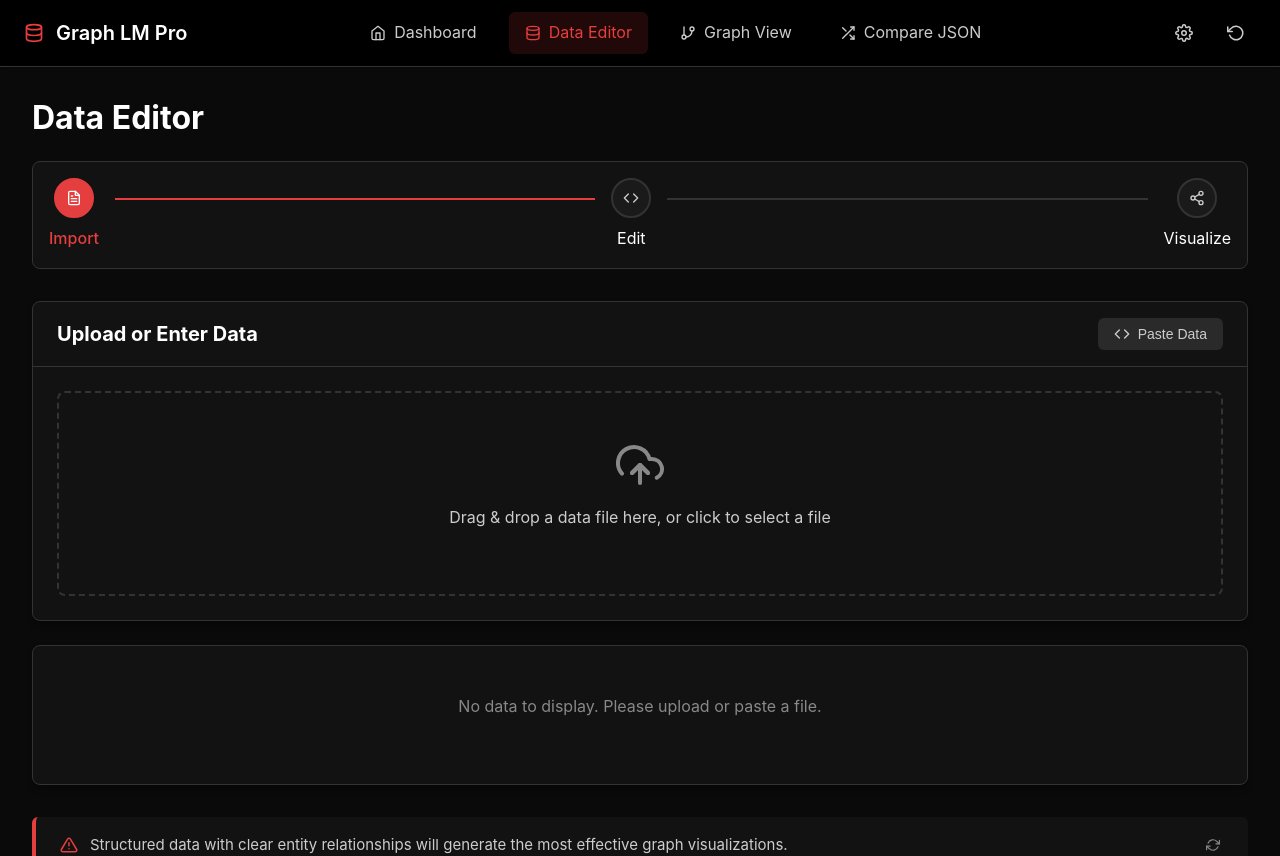
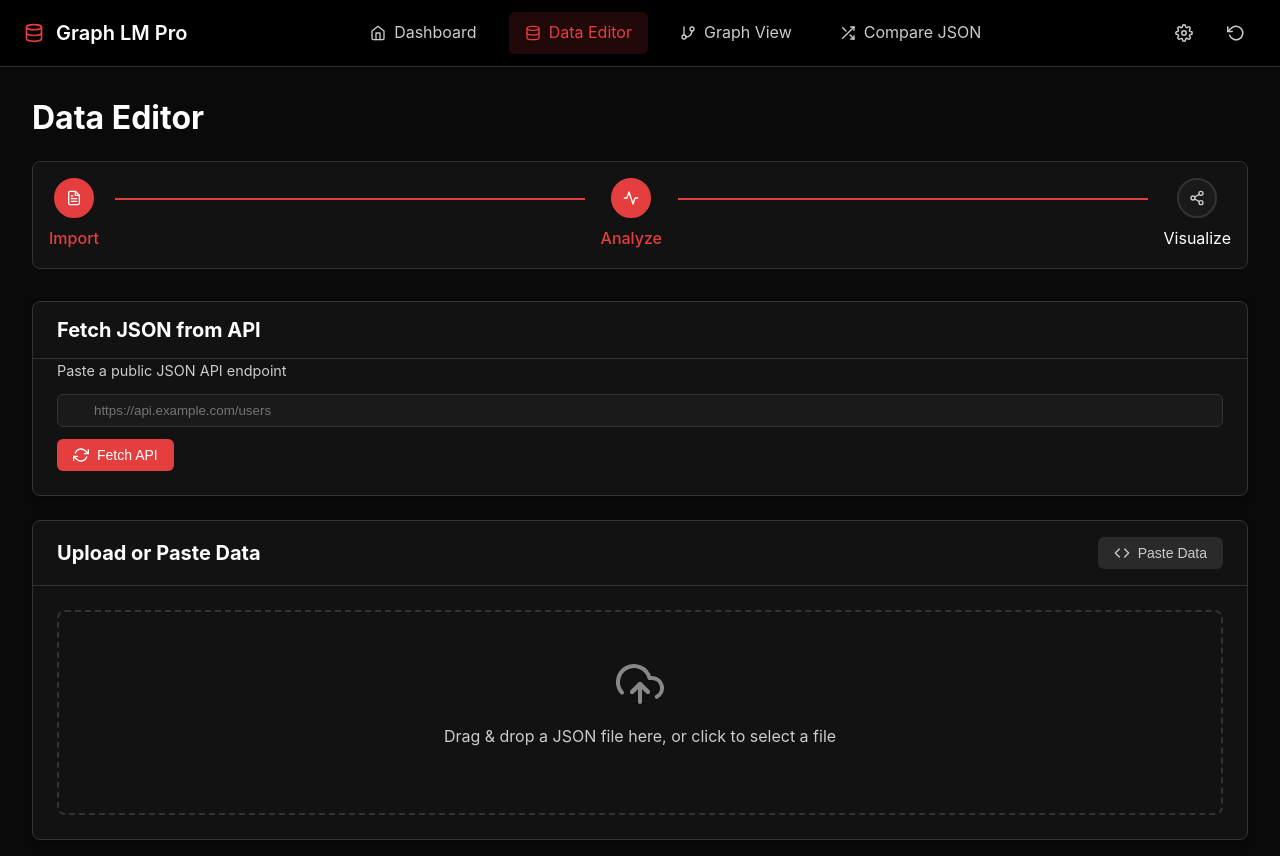
Before and after one commit to Genny-oo/GraphLM-Project, a React (Create React App) app: page /json-data in a window 1280 px wide. Shown: the top 856 px of the page. Built offline with nearby package versions, Linux system fonts and the light colour scheme.

Commit message:
Add API fetch and engineering insights panel

```diff
--- a/src/pages/JsonDataPage.tsx
+++ b/src/pages/JsonDataPage.tsx
@@ -8,13 +8,19 @@ import {
   FileText,
   Clock,
   Share2,
-  Trash2
+  Trash2,
+  Download,
+  Activity
 } from 'react-feather';
 import { clearGraphData, loadGraphData, saveGraphData } from '../utils/storage';
+import {
+  analyzeQuality,
+  buildMarkdownReport,
+  calculateJsonMetrics,
+  generateSchema,
+  generateTypeScriptInterface
+} from '../utils/jsonIntelligence';
 
-/**
- * Enhanced Data Editor page that passes data to visualization
- */
 const JsonDataPage: React.FC = () => {
   const [jsonData, setJsonData] = useState<Record<string, any> | null>(null);
   const [isDragging, setIsDragging] = useState(false);
@@ -22,6 +28,8 @@ const JsonDataPage: React.FC = () => {
   const [lastModified, setLastModified] = useState<string | null>(null);
   const [showPasteEditor, setShowPasteEditor] = useState(false);
   const [pastedJson, setPastedJson] = useState('');
+  const [apiUrl, setApiUrl] = useState('');
+  const [apiLoading, setApiLoading] = useState(false);
   const fileInputRef = useRef<HTMLInputElement>(null);
   const navigate = useNavigate();
 
@@ -51,6 +59,28 @@ const JsonDataPage: React.FC = () => {
     setCurrentFile(fileName ?? 'Pasted JSON');
     setLastModified(savedAt);
     setPastedJson(JSON.stringify(data, null, 2));
+  };
+
+  const handleFetchApi = async () => {
+    if (!apiUrl.trim()) {
+      alert('Please enter an API endpoint.');
+      return;
+    }
+
+    try {
+      setApiLoading(true);
+      const response = await fetch(apiUrl.trim());
+      if (!response.ok) {
+        throw new Error(`Request failed with status ${response.status}`);
+      }
+      const data = await response.json();
+      handleJsonParsed(data, apiUrl.trim());
+    } catch (error) {
+      console.error('Failed to fetch API data:', error);
+      alert('Unable to fetch JSON from this endpoint. Check the URL or CORS settings.');
+    } finally {
+      setApiLoading(false);
+    }
   };
 
   const handleDragOver = (e: React.DragEvent<HTMLDivElement>) => {
@@ -126,10 +156,9 @@ const JsonDataPage: React.FC = () => {
     clearGraphData();
   };
 
-  // Navigate to the tree visualization with the current data
   const navigateToVisualization = () => {
     if (!jsonData) {
-      alert('Please upload or paste JSON data first');
+      alert('Please upload, paste, or fetch JSON data first');
       return;
     }
 
@@ -141,145 +170,144 @@ const JsonDataPage: React.FC = () => {
     });
   };
 
+  const downloadReport = () => {
+    if (!jsonData) return;
+    const report = buildMarkdownReport(currentFile ?? 'Graph LM Pro Dataset', jsonData);
+    const blob = new Blob([report], { type: 'text/markdown;charset=utf-8' });
+    const url = URL.createObjectURL(blob);
+    const link = document.createElement('a');
+    link.href = url;
+    link.download = 'graph-lm-pro-report.md';
+    link.click();
+    URL.revokeObjectURL(url);
+  };
+
+  const metrics = jsonData ? calculateJsonMetrics(jsonData) : null;
+  const qualityIssues = jsonData ? analyzeQuality(jsonData) : [];
+  const schema = jsonData ? generateSchema(jsonData) : null;
+  const tsInterface = jsonData ? generateTypeScriptInterface(jsonData) : '';
+
   return (
     <div className="json-data-page">
       <h1 className="page-title">Data Editor</h1>
 
-      {/* Progress Indicators */}
       <div className="progress-tracker">
-        <div className="progress-step active">
-          <div className="progress-icon">
-            <FileText size={16} />
+        <div className="progress-step active"><div className="progress-icon"><FileText size={16} /></div><span>Import</span></div>
+        <div className="progress-connector"></div>
+        <div className="progress-step active"><div className="progress-icon"><Activity size={16} /></div><span>Analyze</span></div>
+        <div className="progress-connector"></div>
+        <div className="progress-step"><div className="progress-icon"><Share2 size={16} /></div><span>Visualize</span></div>
+      </div>
+
+      {currentFile && (
+        <div className="source-info-card">
+          <div className="source-info-header"><h3>Current Source</h3></div>
+          <div className="source-details">
+            <div className="source-item"><FileText size={14} /><span><strong>Source:</strong> {currentFile}</span></div>
+            <div className="source-item"><Clock size={14} /><span><strong>Last Modified:</strong> {lastModified}</span></div>
           </div>
-          <span>Import</span>
         </div>
-        <div className="progress-connector"></div>
-        <div className="progress-step">
-          <div className="progress-icon">
-            <Code size={16} />
+      )}
+
+      <div className="content-card">
+        <div className="card-header"><h2>Fetch JSON from API</h2></div>
+        <div className="paste-editor">
+          <label className="paste-editor-label">Paste a public JSON API endpoint</label>
+          <div className="paste-editor-actions">
+            <input
+              value={apiUrl}
+              onChange={(event) => setApiUrl(event.target.value)}
+              className="search-input"
+              placeholder="https://api.example.com/users"
+            />
+            <button className="btn-primary" onClick={handleFetchApi} disabled={apiLoading}>
+              <RefreshCw size={16} />
+              <span>{apiLoading ? 'Fetching...' : 'Fetch API'}</span>
+            </button>
           </div>
-          <span>Edit</span>
-        </div>
-        <div className="progress-connector"></div>
-        <div className="progress-step">
-          <div className="progress-icon">
-            <Share2 size={16} />
-          </div>
-          <span>Visualize</span>
         </div>
       </div>
 
-      {/* Source Information */}
-      {currentFile && (
-        <div className="source-info-card">
-          <div className="source-info-header">
-            <h3>Current Source</h3>
+      <div className="content-card">
+        <div className="card-header">
+          <h2>Upload or Paste Data</h2>
+          <button className="btn-secondary" onClick={() => setShowPasteEditor((current) => !current)}>
+            <Code size={16} />
+            <span>{showPasteEditor ? 'Hide Editor' : 'Paste Data'}</span>
+          </button>
+        </div>
+
+        <div className={`upload-area ${isDragging ? 'dragging' : ''}`} onDragOver={handleDragOver} onDragLeave={handleDragLeave} onDrop={handleDrop} onClick={handleFileClick}>
+          <input type="file" ref={fileInputRef} className="hidden-input" accept=".json" onChange={handleFileChange} />
+          <UploadCloud size={48} className="upload-icon" />
+          <p className="upload-text">Drag & drop a JSON file here, or click to select a file</p>
+        </div>
+
+        {showPasteEditor && (
+          <div className="paste-editor">
+            <label htmlFor="json-paste-area" className="paste-editor-label">Paste valid JSON below</label>
+            <textarea id="json-paste-area" className="paste-editor-input" value={pastedJson} onChange={(event) => setPastedJson(event.target.value)} placeholder='{"users":[{"id":1,"name":"Ada"}]}' />
+            <div className="paste-editor-actions">
+              <button className="btn-secondary" onClick={() => setPastedJson('')}>Clear</button>
+              <button className="btn-primary" onClick={handlePasteSubmit}>Use Pasted JSON</button>
+            </div>
           </div>
-          <div className="source-details">
-            <div className="source-item">
-              <FileText size={14} />
-              <span><strong>File:</strong> {currentFile}</span>
+        )}
+      </div>
+
+      {jsonData && metrics && (
+        <div className="content-card">
+          <div className="card-header"><h2>Engineering Insights</h2></div>
+          <div className="insights-content" style={{ padding: '1rem' }}>
+            <div className="insights-section">
+              <h3>Metrics</h3>
+              <div className="insights-metrics">
+                <div className="metric-row"><span>Total Nodes:</span><strong>{metrics.totalNodes}</strong></div>
+                <div className="metric-row"><span>Objects:</span><strong>{metrics.objects}</strong></div>
+                <div className="metric-row"><span>Arrays:</span><strong>{metrics.arrays}</strong></div>
+                <div className="metric-row"><span>Max Depth:</span><strong>{metrics.maxDepth}</strong></div>
+              </div>
             </div>
-            <div className="source-item">
-              <Clock size={14} />
-              <span><strong>Last Modified:</strong> {lastModified}</span>
+            <div className="insights-section">
+              <h3>Quality Warnings</h3>
+              {qualityIssues.length === 0 ? <p>No major issues detected.</p> : qualityIssues.slice(0, 6).map((issue, index) => <p key={index}><strong>{issue.severity.toUpperCase()}</strong> {issue.path}: {issue.message}</p>)}
+            </div>
+            <div className="insights-section">
+              <h3>Generated Schema</h3>
+              <pre>{JSON.stringify(schema, null, 2)}</pre>
+            </div>
+            <div className="insights-section">
+              <h3>TypeScript Interface</h3>
+              <pre>{tsInterface}</pre>
             </div>
           </div>
         </div>
       )}
 
-      {/* Upload Section */}
-      <div className="content-card">
-        <div className="card-header">
-          <h2>Upload or Enter Data</h2>
-          <button
-            className="btn-secondary"
-            onClick={() => setShowPasteEditor((current) => !current)}
-          >
-            <Code size={16} />
-            <span>{showPasteEditor ? 'Hide Editor' : 'Paste Data'}</span>
-          </button>
-        </div>
-
-        <div
-          className={`upload-area ${isDragging ? 'dragging' : ''}`}
-          onDragOver={handleDragOver}
-          onDragLeave={handleDragLeave}
-          onDrop={handleDrop}
-          onClick={handleFileClick}
-        >
-          <input
-            type="file"
-            ref={fileInputRef}
-            className="hidden-input"
-            accept=".json"
-            onChange={handleFileChange}
-          />
-          <UploadCloud size={48} className="upload-icon" />
-          <p className="upload-text">Drag & drop a data file here, or click to select a file</p>
-        </div>
-
-        {showPasteEditor && (
-          <div className="paste-editor">
-            <label htmlFor="json-paste-area" className="paste-editor-label">
-              Paste valid JSON below
-            </label>
-            <textarea
-              id="json-paste-area"
-              className="paste-editor-input"
-              value={pastedJson}
-              onChange={(event) => setPastedJson(event.target.value)}
-              placeholder='{"nodes":[{"id":1}]}'
-            />
-            <div className="paste-editor-actions">
-              <button className="btn-secondary" onClick={() => setPastedJson('')}>
-                Clear
-              </button>
-              <button className="btn-primary" onClick={handlePasteSubmit}>
-                Use Pasted JSON
-              </button>
-            </div>
-          </div>
-        )}
-      </div>
-
-      {/* Display Section */}
       <div className="content-card">
         {jsonData ? (
           <div className="json-preview">
             <pre>{JSON.stringify(jsonData, null, 2)}</pre>
             <div className="json-preview-actions">
-              <button onClick={navigateToVisualization} className="btn-primary">
-                <Share2 size={16} />
-                <span>Generate Graph View</span>
-              </button>
-              <button onClick={handleClearData} className="btn-secondary">
-                <Trash2 size={16} />
-                <span>Clear Data</span>
-              </button>
+              <button onClick={navigateToVisualization} className="btn-primary"><Share2 size={16} /><span>Generate Graph View</span></button>
+              <button onClick={downloadReport} className="btn-secondary"><Download size={16} /><span>Download Report</span></button>
+              <button onClick={handleClearData} className="btn-secondary"><Trash2 size={16} /><span>Clear Data</span></button>
             </div>
           </div>
         ) : (
-          <div className="no-data-message">
-            <p>No data to display. Please upload or paste a file.</p>
-          </div>
+          <div className="no-data-message"><p>No data to display. Please upload, paste, or fetch JSON.</p></div>
         )}
       </div>
 
-      {/* Tip Section */}
       <div className="tip-container">
         <div className="tip">
           <AlertTriangle size={18} className="tip-icon" />
-          <p>Structured data with clear entity relationships will generate the most effective graph visualizations.</p>
-          <button className="btn-refresh" onClick={() => setShowPasteEditor(true)}>
-            <RefreshCw size={14} />
-          </button>
+          <p>Engineering mode focuses on schemas, contracts, warnings, and reports that help teams debug API payloads.</p>
+          <button className="btn-refresh" onClick={() => setShowPasteEditor(true)}><RefreshCw size={14} /></button>
         </div>
       </div>
 
-      <div className="footer">
-        <p>Graph LM Visualization Tool</p>
-      </div>
+      <div className="footer"><p>Graph LM Pro Developer Tool</p></div>
     </div>
   );
 };
```
